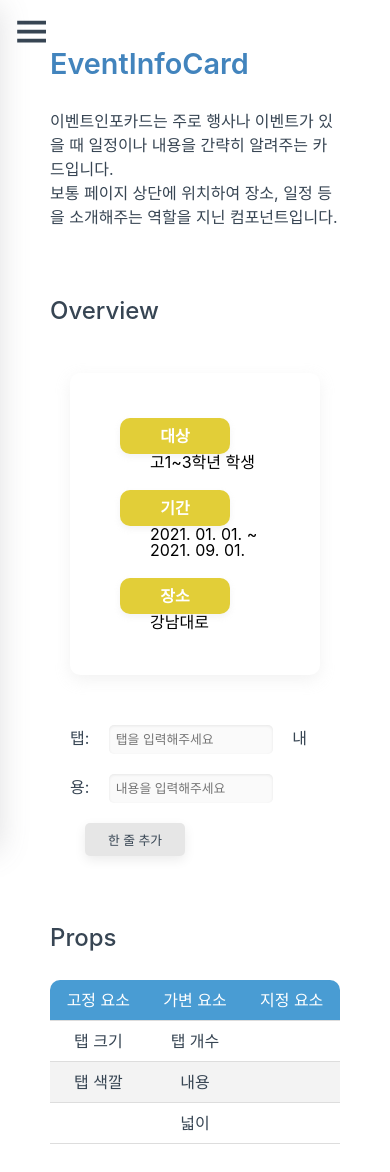
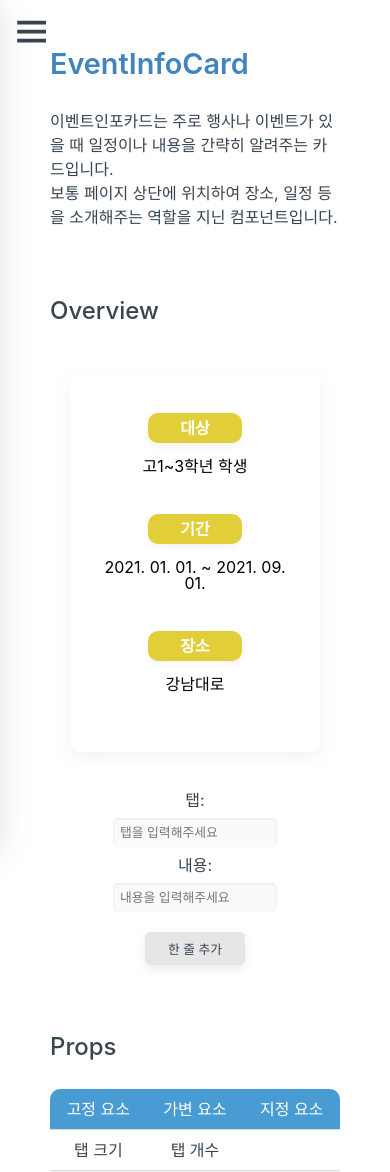
Before and after one commit to susirecipe/susirecipe-design-system, a React (Create React App) app: page /susirecipe-design-system/molecules/event-info-card in a window 390 px wide. Shown: the top 1172 px of the page. Built offline with nearby package versions, Linux system fonts and the light colour scheme.

Commit message:
fix: mobile 반응형 컴포넌트 설계

```diff
--- a/src/components/another/Intro/DropdownIntro.tsx
+++ b/src/components/another/Intro/DropdownIntro.tsx
@@ -13,6 +13,7 @@ import {
   ListBox,
 } from './global-intro.styled';
 import Dropdown from 'components/molecules/Dropdown/Dropdown';
+import NotSupport from 'components/another/NotSupport/NotSupport';
 
 const DropdownIntro: React.FC = () => {
   const defaultMenus = useMemo<Array<Menu>>(
@@ -73,11 +74,16 @@ const DropdownIntro: React.FC = () => {
       </IntroParagraph>
 
       <IntroSmallHeader>Overview</IntroSmallHeader>
+      {window.innerWidth < 769 ? (
+        <NotSupport />
+      ) : (
+        <>
           <ComponentWrapper>
             <Dropdown menu={menus} leftPos={inputs.startPos} />
           </ComponentWrapper>
+
           <ControlBox>
-        <form onSubmit={handleSubmit}>
+            <form onSubmit={handleSubmit} style={{ textAlign: 'center' }}>
               <input
                 type="text"
                 name="menuItem"
@@ -87,7 +93,7 @@ const DropdownIntro: React.FC = () => {
               />
               <input type="submit" value="추가" />
             </form>
-        <div>
+            <div style={{ textAlign: 'center' }}>
               메뉴 시작 위치:{' '}
               <input
                 type="range"
@@ -100,6 +106,9 @@ const DropdownIntro: React.FC = () => {
               />
             </div>
           </ControlBox>
+        </>
+      )}
+      <MarginBox margin={40} />
 
       <IntroSmallHeader>Props</IntroSmallHeader>
       <PropsTable>
@@ -132,15 +141,20 @@ const DropdownIntro: React.FC = () => {
 
       <IntroSmallHeader>Warning</IntroSmallHeader>
       <IntroParagraph>
-        드랍다운 안에 메뉴들은 반드시 링크버튼으로 구성해야합니다. 그리고 <b>메뉴 시작위치</b>는 네비게이션 바 위치에 따라 달라지므로 변경할 수 있습니다. <br />
-        개발자들이 주의할 점은 리덕스로 <b>드랍다운 보여주기를 온오프</b> 할 수 있다는 점을 꼭 알고 있어야합니다. 이 부분은 네비게이션 바와 연관됩니다.
+        드랍다운 안에 메뉴들은 반드시 링크버튼으로 구성해야합니다. 그리고 <b>메뉴 시작위치</b>는 네비게이션 바 위치에
+        따라 달라지므로 변경할 수 있습니다. <br />
+        개발자들이 주의할 점은 리덕스로 <b>드랍다운 보여주기를 온오프</b> 할 수 있다는 점을 꼭 알고 있어야합니다. 이
+        부분은 네비게이션 바와 연관됩니다.
       </IntroParagraph>
 
       <IntroSmallHeader>
         Refference<small>(for Develop)</small>
       </IntroSmallHeader>
       <CodeBox>
-        <code>&lt;Dropdown menu=&#123;menuArray&#125; leftPos=&#123;50&#125; onMouseEnter=&#123;handleHoverOn&#125; onMouseLeave&#123;handleHoverOut&#125; /&gt;</code>
+        <code>
+          &lt;Dropdown menu=&#123;menuArray&#125; leftPos=&#123;50&#125; onMouseEnter=&#123;handleHoverOn&#125;
+          onMouseLeave&#123;handleHoverOut&#125; /&gt;
+        </code>
       </CodeBox>
       <ListBox>
         <li>menu: Array&lt;&#123; name: string; link: string; &#125;&gt; (메뉴 객체들의 리스트)</li>
--- a/src/components/another/Intro/EventInfoCardIntro.tsx
+++ b/src/components/another/Intro/EventInfoCardIntro.tsx
@@ -56,11 +56,12 @@ const EventInfoCardIntro: React.FC = () => {
       </IntroParagraph>
 
       <IntroSmallHeader>Overview</IntroSmallHeader>
+
       <ComponentWrapper>
         <EventInfoCard rows={eventRows} />
       </ComponentWrapper>
       <ControlBox>
-        <form onSubmit={handleSubmit}>
+        <form className="responsive" onSubmit={handleSubmit}>
           탭:{' '}
           <input
             type="text"
@@ -127,9 +128,7 @@ const EventInfoCardIntro: React.FC = () => {
         <code>&lt;EventInfoCard rows=&#123;eventRows&#125; /&gt;</code>
       </CodeBox>
       <ListBox>
-        <li>
-          rows: Array&lt;&#123; tab: string; content: React.ReactNode; &#125;&gt; (탭과 내용이 담긴 객체의 배열)
-        </li>
+        <li>rows: Array&lt;&#123; tab: string; content: React.ReactNode; &#125;&gt; (탭과 내용이 담긴 객체의 배열)</li>
       </ListBox>
     </IntroContainer>
   );
--- a/src/components/another/Intro/NavigationBarIntro.tsx
+++ b/src/components/another/Intro/NavigationBarIntro.tsx
@@ -2,6 +2,7 @@ import { hiddenDropdown } from 'actions/dropdown';
 import NavigationBar from 'components/organisms/NavigationBar/NavigationBar';
 import React, { useEffect } from 'react';
 import { useDispatch } from 'react-redux';
+import NotSupport from 'components/another/NotSupport/NotSupport';
 import {
   IntroContainer,
   IntroSmallHeader,
@@ -60,9 +61,16 @@ const NavigationBarIntro: React.FC = () => {
       </IntroParagraph>
 
       <IntroSmallHeader>Overview</IntroSmallHeader>
-      <ComponentWrapper>
-        <NavigationBar menu={defaultMenus} logoImgSrc="/asset/logo3.png" />
-      </ComponentWrapper>
+      {window.innerWidth < 1025 ? (
+        <NotSupport />
+      ) : (
+        <>
+          <ComponentWrapper>
+            <NavigationBar menu={defaultMenus} logoImgSrc="/asset/logo3.png" />
+          </ComponentWrapper>
+        </>
+      )}
+
       <MarginBox margin={40} />
 
       <IntroSmallHeader>Props</IntroSmallHeader>
--- a/src/components/another/Intro/StepCardIntro.tsx
+++ b/src/components/another/Intro/StepCardIntro.tsx
@@ -32,6 +32,17 @@ const StyledSampleContent = styled.div`
     margin-bottom: 10px;
     font-size: 1.1rem;
     color: #333;
+  }
+
+  @media (max-width: 769px) {
+    flex-direction: column;
+    justify-content: center;
+    align-items: center;
+    text-align: center;
+
+    img {
+      margin: 20px 0;
+    }
   }
 `;
 
--- a/src/components/another/Intro/SubtitleIntro.tsx
+++ b/src/components/another/Intro/SubtitleIntro.tsx
@@ -11,6 +11,7 @@ import {
   ListBox,
 } from './global-intro.styled';
 import Subtitle from 'components/molecules/Subtitle/Subtitle';
+import NotSupport from 'components/another/NotSupport/NotSupport';
 
 const SubtitleIntro: React.FC = () => {
   const [input, setInput] = useState('안녕하세요');
@@ -29,8 +30,12 @@ const SubtitleIntro: React.FC = () => {
       </IntroParagraph>
 
       <IntroSmallHeader>Overview</IntroSmallHeader>
+      {window.innerWidth < 769 ? (
+        <NotSupport />
+      ) : (
+        <>
           <ComponentWrapper>
-        <div style={{ width: 700, position: 'relative' }}>
+            <div style={{ width: '700px', position: 'relative' }}>
               <img style={{ width: '100%' }} src={process.env.PUBLIC_URL + '/asset/subtitleBG.png'} alt="" />
               <Subtitle>{input}</Subtitle>
             </div>
@@ -38,6 +43,9 @@ const SubtitleIntro: React.FC = () => {
           <ControlBox>
             <input type="text" placeholder="값을 입력해주세요" value={input} onChange={handleInput} />
           </ControlBox>
+        </>
+      )}
+
       <MarginBox margin={40} />
 
       <IntroSmallHeader>Props</IntroSmallHeader>
--- a/src/components/another/Intro/global-intro.styled.ts
+++ b/src/components/another/Intro/global-intro.styled.ts
@@ -40,6 +40,10 @@ export const ControlBox = styled.div<{ direction?: string }>`
   align-items: center;
   color: #374553;
 
+  @media (max-width: 769px) {
+    flex-direction: column;
+  }
+
   input {
     width: 150px;
     margin: 10px 15px;
@@ -72,10 +76,14 @@ export const ControlBox = styled.div<{ direction?: string }>`
     cursor: pointer;
   }
 
+  input[type='color'] {
+    width: 60px;
+  }
+
   button {
     width: 140px;
     height: 40px;
-    margin: 20px;
+    margin: 10px 20px;
     border: 3px solid #4284bd;
     border-radius: 10px;
     background-color: transparent;
@@ -87,6 +95,15 @@ export const ControlBox = styled.div<{ direction?: string }>`
   button.active {
     background-color: #4284bd;
     color: #fff;
+  }
+
+  @media (max-width: 1025px) {
+    form.responsive {
+      display: flex;
+      flex-direction: column;
+      justify-content: center;
+      align-items: center;
+    }
   }
 `;
 
--- /dev/null
+++ b/src/components/another/NotSupport/NotSupport.styled.ts
@@ -0,0 +1,16 @@
+import styled from 'styled-components';
+
+export const StyledWrapper = styled.div`
+  padding: 30px;
+  display: flex;
+  flex-direction: column;
+  justify-content: center;
+  align-items: center;
+  background-color: #f6f6f6;
+  box-sizing: border-box;
+  font-size: 0.9rem;
+
+  span {
+    text-align: center;
+  }
+`;
--- /dev/null
+++ b/src/components/another/NotSupport/NotSupport.tsx
@@ -0,0 +1,13 @@
+import React from 'react';
+import { StyledWrapper } from './NotSupport.styled';
+
+const NotSupport: React.FC = () => {
+  return (
+    <StyledWrapper>
+      <span>모바일에서는 Overview를</span>
+      <span>지원하지 않습니다.</span>
+    </StyledWrapper>
+  );
+};
+
+export default NotSupport;
--- a/src/components/molecules/EventInfoCard/EventInfoCard.styled.ts
+++ b/src/components/molecules/EventInfoCard/EventInfoCard.styled.ts
@@ -6,25 +6,50 @@ export const StyledEventInfoCard = styled.div`
   border-radius: 10px;
   box-shadow: 0 5px 15px 0 rgba(199, 199, 199, 0.24);
   box-sizing: border-box;
+
+  @media (max-width: 1025px) {
+    padding: 20px 30px;
+  }
 `;
 
 export const StyledInfoRow = styled.div`
+  display: flex;
   margin: 20px 0;
+
+  @media (max-width: 769px) {
+    flex-direction: column;
+    align-items: center;
+  }
 `;
 
 export const StyledInfoTab = styled.span`
   width: 90px;
   padding: 10px;
-  display: inline-block;
   border-radius: 10px;
   background-color: #e2ce38;
   box-shadow: 0 3px 6px 0 rgba(180, 180, 180, 0.16);
   text-align: center;
   font-weight: 600;
   color: #fff;
+
+  @media (max-width: 1025px) {
+    width: 80px;
+    padding: 7px;
+  }
+
+  @media (max-width: 769px) {
+    margin-bottom: 15px;
+  }
 `;
 
 export const StyledInfoContent = styled.div`
   margin-left: 30px;
-  display: inline-block;
+  display: flex;
+  align-items: center;
+  text-align: center;
+
+  @media (max-width: 769px) {
+    margin-left: 0;
+    margin-bottom: 20px;
+  }
 `;
--- a/src/components/molecules/StepCard/StepCard.styled.ts
+++ b/src/components/molecules/StepCard/StepCard.styled.ts
@@ -4,6 +4,11 @@ export const StyledStepCard = styled.div`
   width: 100%;
   height: 150px;
   display: flex;
+
+  @media (max-width: 1025px) {
+    flex-direction: column;
+    height: initial;
+  }
 `;
 
 export const StyledStepCardHeader = styled.div`
@@ -17,6 +22,12 @@ export const StyledStepCardHeader = styled.div`
   font-weight: bold;
   font-size: 1.85rem;
   color: #fff;
+
+  @media (max-width: 1025px) {
+    width: 100%;
+    height: 70px;
+    border-radius: 10px 10px 0 0;
+  }
 `;
 
 export const StyledStepCardContent = styled.div`
@@ -28,4 +39,11 @@ export const StyledStepCardContent = styled.div`
   border-radius: 0 10px 10px 0;
   box-sizing: border-box;
   background-color: #fafafa;
+
+  @media (max-width: 1025px) {
+    width: 100%;
+    padding: 30px 10px;
+    justify-content: center;
+    border-radius: 0 0 10px 10px;
+  }
 `;
```
Lines whose indentation alone changed are shown as unchanged.
